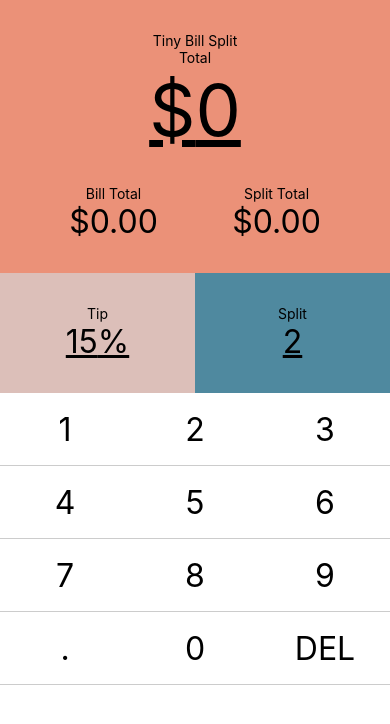
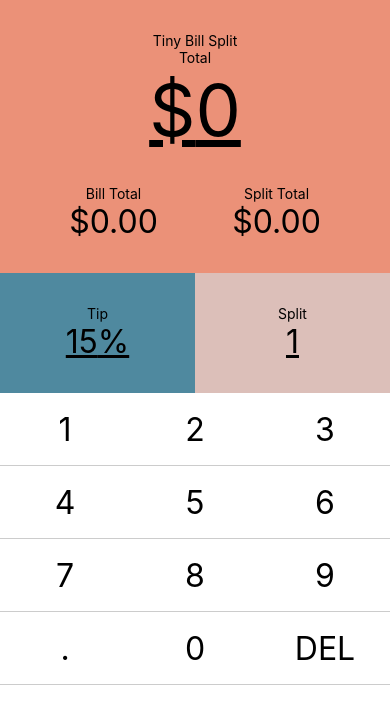
Before and after one commit to sunkibaek/tiny-bill-split, a React Native app: screen / in a window 390 px wide. Shown: the top 724 px of the page. Built offline with nearby package versions, Linux system fonts and the light colour scheme.

Commit message:
Add SliderModal component

```diff
--- /dev/null
+++ b/src/components/SliderModal.tsx
@@ -0,0 +1,94 @@
+import Slider from "@react-native-community/slider";
+import { Modal, Pressable, StyleSheet, Text, View } from "react-native";
+
+interface IProps {
+  isVisible: boolean;
+  minimumValue: number;
+  maximumValue: number;
+  step: number;
+  value?: number;
+  onValueChange?: (value: this["value"]) => void;
+  onDismiss?: () => void;
+}
+
+const styles = StyleSheet.create({
+  backdrop: {
+    flex: 1,
+    backgroundColor: "rgba(0,0,0,0.5)",
+    position: "absolute",
+    top: 0,
+    bottom: 0,
+    left: 0,
+    right: 0,
+  },
+  container: {
+    flex: 1,
+    justifyContent: "center",
+    alignItems: "center",
+  },
+  valueContainer: {
+    alignItems: "center",
+  },
+  value: {
+    fontSize: 18,
+    fontWeight: "bold",
+  },
+  sliderContainer: {
+    backgroundColor: "#ffffff",
+    padding: 32,
+    borderRadius: 32,
+  },
+  slider: {
+    justifyContent: "center",
+    alignItems: "center",
+    width: 200,
+    height: 40,
+    paddingTop: 32,
+    paddingBottom: 16,
+  },
+  labelRow: {
+    flexDirection: "row",
+    justifyContent: "space-between",
+  },
+});
+
+const SliderModal = ({
+  isVisible,
+  minimumValue,
+  maximumValue,
+  value,
+  step,
+  onValueChange,
+  onDismiss,
+}: IProps) => {
+  return (
+    <Modal transparent={true} visible={isVisible} animationType="fade">
+      <View style={styles.container}>
+        <Pressable onPress={onDismiss} style={styles.backdrop} />
+
+        <View style={styles.sliderContainer}>
+          <View style={styles.valueContainer}>
+            <Text style={styles.value}>{value}</Text>
+          </View>
+
+          <Slider
+            maximumValue={maximumValue}
+            minimumValue={minimumValue}
+            onValueChange={onValueChange}
+            step={step}
+            style={styles.slider}
+            value={value}
+          />
+
+          <View style={styles.labelRow}>
+            <Text>{minimumValue}</Text>
+
+            <Text>{maximumValue}</Text>
+          </View>
+        </View>
+      </View>
+    </Modal>
+  );
+};
+
+export default SliderModal;
--- a/src/screens/Home/InputSection.tsx
+++ b/src/screens/Home/InputSection.tsx
@@ -1,6 +1,7 @@
 import { useState } from "react";
-import { Modal, Pressable, Text, View } from "react-native";
-import Slider from "@react-native-community/slider";
+import { Pressable, StyleSheet, Text, View } from "react-native";
+
+import SliderModal from "../../components/SliderModal";
 
 interface IProps {
   tip: number;
@@ -9,101 +10,93 @@ interface IProps {
   onSplitChange: (split: number) => void;
 }
 
-const InputSection = ({ tip, split, onTipChange }: IProps) => {
-  const [isModalVisible, setIsModalVisible] = useState(false);
+const TIP_CONFIGS = {
+  min: 0,
+  max: 30,
+  step: 5,
+};
+const SPLIT_CONFIGS = {
+  min: 1,
+  max: 10,
+  step: 1,
+};
+
+const styles = StyleSheet.create({
+  container: {
+    flexDirection: "row",
+  },
+  tipContainer: {
+    flex: 1,
+    alignItems: "center",
+    backgroundColor: "#4f899f",
+    padding: 32,
+  },
+  splitContainer: {
+    flex: 1,
+    alignItems: "center",
+    backgroundColor: "#dcbfb9",
+    padding: 32,
+  },
+  amountText: {
+    fontSize: 32,
+    textDecorationStyle: "solid",
+    textDecorationLine: "underline",
+  },
+});
+
+const InputSection = ({ tip, split, onTipChange, onSplitChange }: IProps) => {
+  const [isTipSliderVisible, setTipSliderVisible] = useState(false);
+  const [isSplitSliderVisible, setSplitSliderVisible] = useState(false);
 
   const handleTipPress = () => {
-    setIsModalVisible(true);
+    setTipSliderVisible(true);
   };
 
-  const handleModalDismiss = () => {
-    setIsModalVisible(false);
+  const handleSplitPress = () => {
+    setSplitSliderVisible(true);
+  };
+
+  const handleTipDismiss = () => {
+    setTipSliderVisible(false);
+  };
+
+  const handleSplitDismiss = () => {
+    setSplitSliderVisible(false);
   };
 
   return (
-    <View style={{ flexDirection: "row" }}>
-      <Pressable
-        style={{
-          flex: 1,
-          alignItems: "center",
-          backgroundColor: "#dcbfb9",
-          padding: 32,
-        }}
-        onPress={handleTipPress}
-      >
+    <View style={styles.container}>
+      <Pressable style={styles.tipContainer} onPress={handleTipPress}>
         <Text>Tip</Text>
 
-        <Text
-          style={{
-            fontSize: 32,
-            textDecorationStyle: "solid",
-            textDecorationLine: "underline",
-          }}
-        >
-          {tip}%
-        </Text>
+        <Text style={styles.amountText}>{tip}%</Text>
       </Pressable>
 
-      <View
-        style={{
-          flex: 1,
-          alignItems: "center",
-          backgroundColor: "#4f899f",
-          padding: 32,
-        }}
-      >
+      <Pressable style={styles.splitContainer} onPress={handleSplitPress}>
         <Text>Split</Text>
 
-        <Text
-          style={{
-            fontSize: 32,
-            textDecorationStyle: "solid",
-            textDecorationLine: "underline",
-          }}
-        >
-          {split}
-        </Text>
-      </View>
+        <Text style={styles.amountText}>{split}</Text>
+      </Pressable>
 
-      <Modal transparent={true} visible={isModalVisible} animationType="fade">
-        <View
-          style={{
-            flex: 1,
-            justifyContent: "center",
-            alignItems: "center",
-          }}
-        >
-          <Pressable
-            onPress={handleModalDismiss}
-            style={{
-              flex: 1,
-              backgroundColor: "rgba(0,0,0,0.5)",
-              position: "absolute",
-              top: 0,
-              bottom: 0,
-              left: 0,
-              right: 0,
-            }}
-          />
+      <SliderModal
+        value={tip}
+        onValueChange={onTipChange}
+        isVisible={isTipSliderVisible}
+        minimumValue={TIP_CONFIGS.min}
+        maximumValue={TIP_CONFIGS.max}
+        onDismiss={handleTipDismiss}
+        step={TIP_CONFIGS.step}
+      />
 
-          <Slider
-            style={{
-              justifyContent: "center",
-              alignItems: "center",
-              width: 200,
-              height: 40,
-              padding: 32,
-            }}
-            minimumValue={0}
-            maximumValue={30}
-            step={5}
-            minimumTrackTintColor="#FFFFFF"
-            maximumTrackTintColor="#000000"
-            onValueChange={onTipChange}
-            value={tip}
-          />
-        </View>
-      </Modal>
+      <SliderModal
+        value={split}
+        onValueChange={onSplitChange}
+        isVisible={isSplitSliderVisible}
+        minimumValue={SPLIT_CONFIGS.min}
+        maximumValue={SPLIT_CONFIGS.max}
+        onDismiss={handleSplitDismiss}
+        step={SPLIT_CONFIGS.step}
+      />
     </View>
   );
 };
--- a/src/screens/Home/index.tsx
+++ b/src/screens/Home/index.tsx
@@ -12,7 +12,7 @@ const Home = () => {
   const [cents, setCents] = useState(0);
   const [mode, setMode] = useState<Mode>("NORMAL");
   const [tip, setTip] = useState(15);
-  const [split, setSplit] = useState(2);
+  const [split, setSplit] = useState(1);
 
   const handleNumPress = (num: NumType) => {
     if (num === ".") {
```
Also changed, not shown: storybook/stories/index.js (+1 -0 lines), 1 other file (tests, documents, lock files or other folders).
